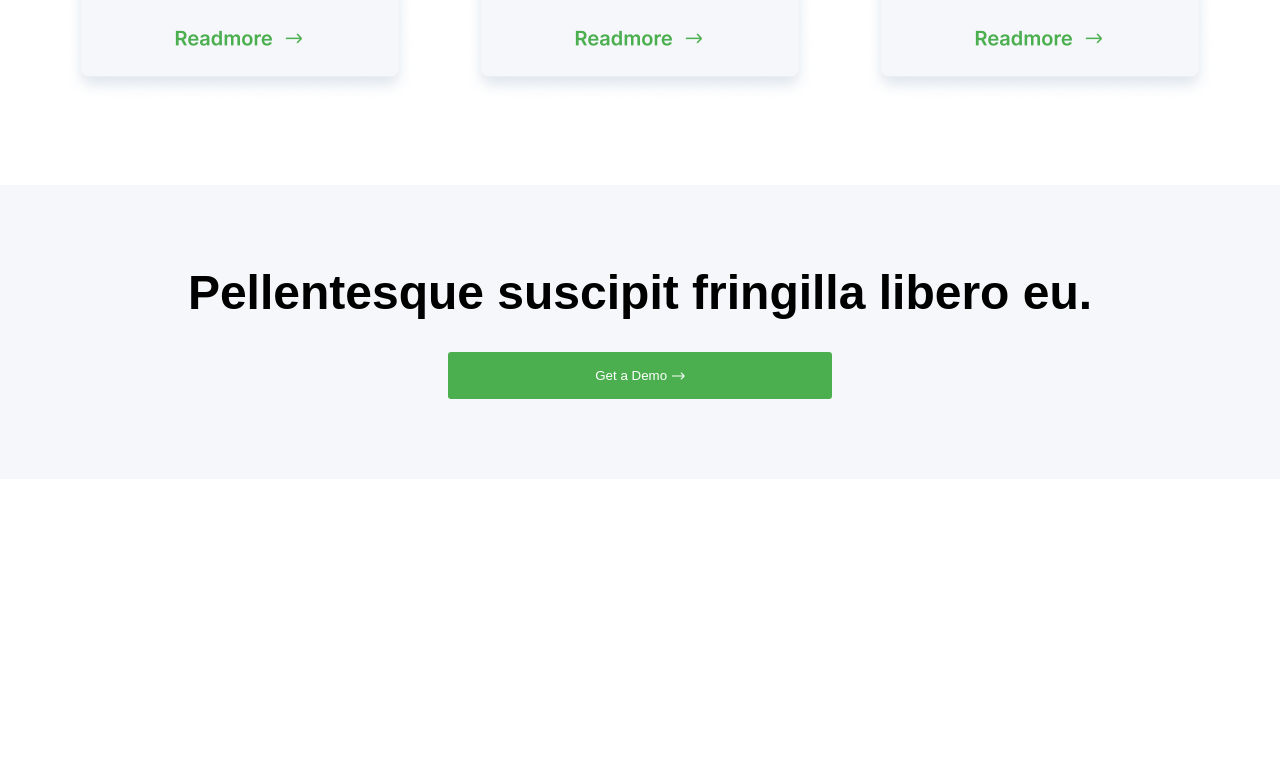
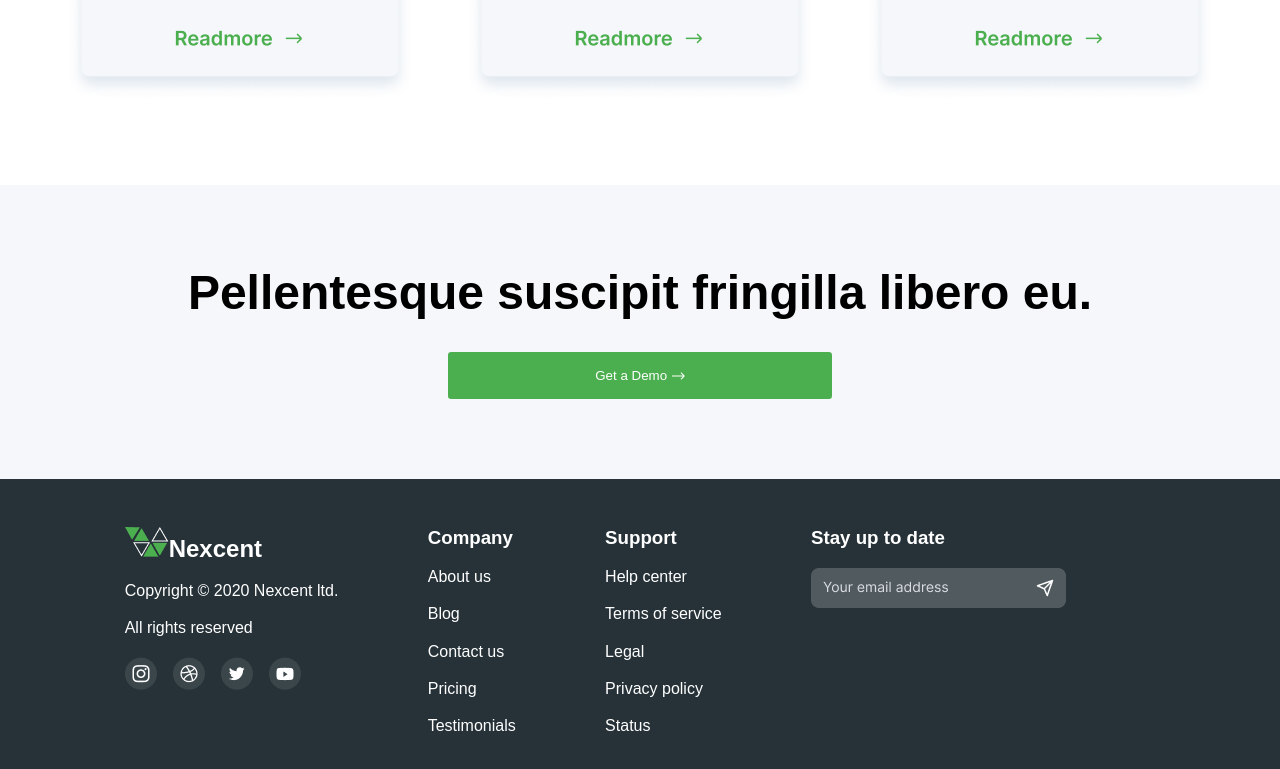
Before and after one commit to MaksimasB/komandinis-darbas-1, a plain HTML site: page index.html in a window 1280 px wide. Shown: the part 3540-4309 px from the top of the page. Before the commit the page ends 4019 px from the top, so only its background shows below. Drawn offline with Linux system fonts and the light colour scheme.

Commit message:
Add footer

```diff
--- a/index.html
+++ b/index.html
@@ -193,7 +193,35 @@
       <h1>Pellentesque suscipit fringilla libero eu.</h1>
       <button class="btn">Get a Demo <span><img src="icons/arrow-down.png" alt=""></span></button>
     </section>
-    <footer></footer>
+    <footer class="footer">
+        <section class="footer-section"><h1><span><img src="icons/nexcent.png" alt=""></span>Nexcent</h1>
+            <p>Copyright © 2020 Nexcent ltd.</p>
+            <p>All rights reserved</p>
+            <figure><img src="images/footer-links.png" alt="footer"></figure>
+
+        </section>
+        <section class="footer-section">
+            <h3>Company</h3>
+            <p>About us</p>
+            <p>Blog</p>
+            <p>Contact us</p>
+            <p>Pricing</p>
+            <p>Testimonials</p>
+        </section>
+        <section class="footer-section">
+            <h3>Support</h3>
+            <p>Help center</p>
+            <p>Terms of service</p>
+            <p>Legal</p>
+            <p>Privacy policy</p>
+            <p>Status</p>
+        </section>
+        <section class="footer-section">
+            <h3>Stay up to date</h3>
+            <figure><img src="images/email.png" alt=""></figure>
+        </section>
+        <section></section>
+    </footer>
   </div>
 </body>
 
--- a/style.css
+++ b/style.css
@@ -24,7 +24,7 @@ body {
 
   .button1 {
     background-color: #f5f7fa;
-        color: #4CAF4F;
+    color: #4caf4f;
     border-color: #8ec2f2;
     margin: 5px;
     border: none;
@@ -37,7 +37,7 @@ body {
   }
 
   .button2 {
-        background-color: #4CAF4F;
+    background-color: #4caf4f;
     color: white;
     margin: 5px;
     border-radius: 10px;
@@ -71,7 +71,7 @@ body {
   padding-left: 150px;
 
   .greentext {
-        color: #4CAF4F;
+    color: #4caf4f;
   }
 
   p {
@@ -84,7 +84,7 @@ body {
     padding-left: 250px;
   }
   .button2 {
-        background-color: #4CAF4F;
+    background-color: #4caf4f;
     color: white;
     margin: 5px;
     border-radius: 10px;
@@ -97,30 +97,28 @@ body {
     margin: 4px 2px;
   }
 }
-.dots{
+.dots {
   display: flex;
   justify-content: center;
   background-color: #f5f7fa;
   padding: 10px;
   gap: 10px;
 }
-.head{
+.head {
   text-align: center;
   padding: 1rem;
 }
-.pic{
+.pic {
   display: flex;
   justify-content: space-around;
 }
-.head2{
+.head2 {
   text-align: center;
   padding: 2rem;
 }
-.pic2{
+.pic2 {
   display: grid;
   grid-template-columns: repeat(3, 1fr);
-
-
 }
 .icon {
   text-align: center;
@@ -129,23 +127,22 @@ body {
   border-color: #e1d7d7;
   width: 16rem;
   position: relative;
-    left: 8rem
-
+  left: 8rem;
 }
-.part{
+.part {
   display: grid;
   grid-template-columns: repeat(2, 1fr);
   text-align: left;
   padding: 3rem;
 }
-.text{
+.text {
   position: relative;
   top: 5rem;
 }
-.learnbutton{
+.learnbutton {
   padding: 0.7rem;
-    background-color: #4CAF4F;
-    border-color: #4CAF4F;
+  background-color: #4caf4f;
+  border-color: #4caf4f;
   color: white;
 }
 * {
@@ -264,9 +261,25 @@ body {
   align-items: center;
   gap: 2rem;
   padding-block: 5rem;
-    background-color: #F5F7FA;
+  background-color: #f5f7fa;
 
   h1 {
     font-size: 3rem;
   }
 }
+
+.footer {
+  display: flex;
+  flex-direction: row;
+  justify-content: space-around;
+  background-color: #263238;
+  color: #ffffff;
+  padding-block: 3rem;
+  padding-inline: 5rem;
+}
+
+.footer-section {
+  display: flex;
+  flex-direction: column;
+  gap: 1.2rem;
+}
```
Also changed, not shown: icons/nexcent.png (added), images/email.png (added), images/footer-links.png (added). Lines whose indentation alone changed are shown as unchanged.
